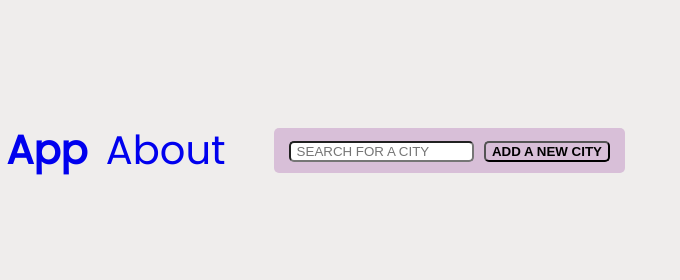
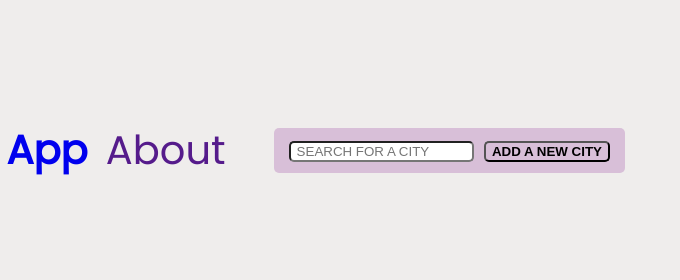
Before and after one commit to ivanbatistao/api-weather, a React app: page / in a window 1280 px wide. Shown: the top 280 px of the page, 600-1280 px from the left. Built offline with nearby package versions, Linux system fonts and the light colour scheme.

Commit message:
Change color to About

```diff
--- a/src/components/Nav.module.css
+++ b/src/components/Nav.module.css
@@ -12,4 +12,5 @@
 .about {
     font-size: 40px;
     margin: 0px;
+    color: #551b8b
 }
```
